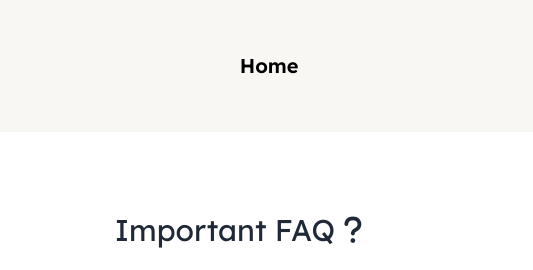
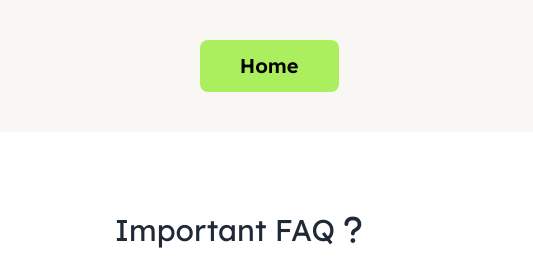
Before and after one commit to tonmoy-sutradhar/Assignment-5, a plain HTML site: page domInfo.html in a window 1280 px wide. Shown: the top 270 px of the page, 0-533 px from the left. Drawn offline with nearby package versions, Linux system fonts and the light colour scheme.

Commit message:
DOM Information design part done.

```diff
--- a/domInfo.html
+++ b/domInfo.html
@@ -36,6 +36,7 @@
           extend: {
             colors: {
               bg_yellow: "#F9F7F3",
+              btn_primary: "#ABEF5F ",
             },
             fontFamily: {
               Lexend: "Lexend",
```
